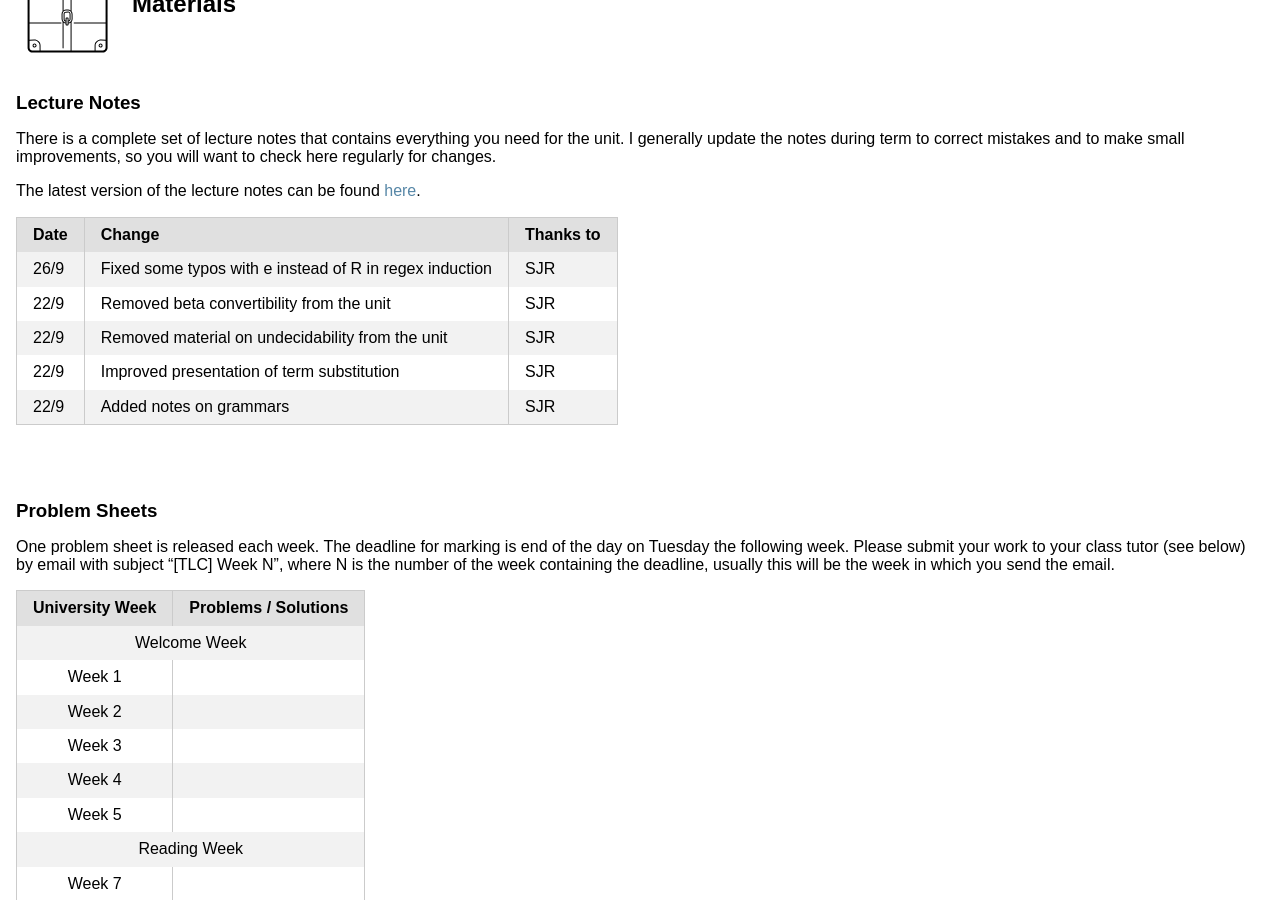
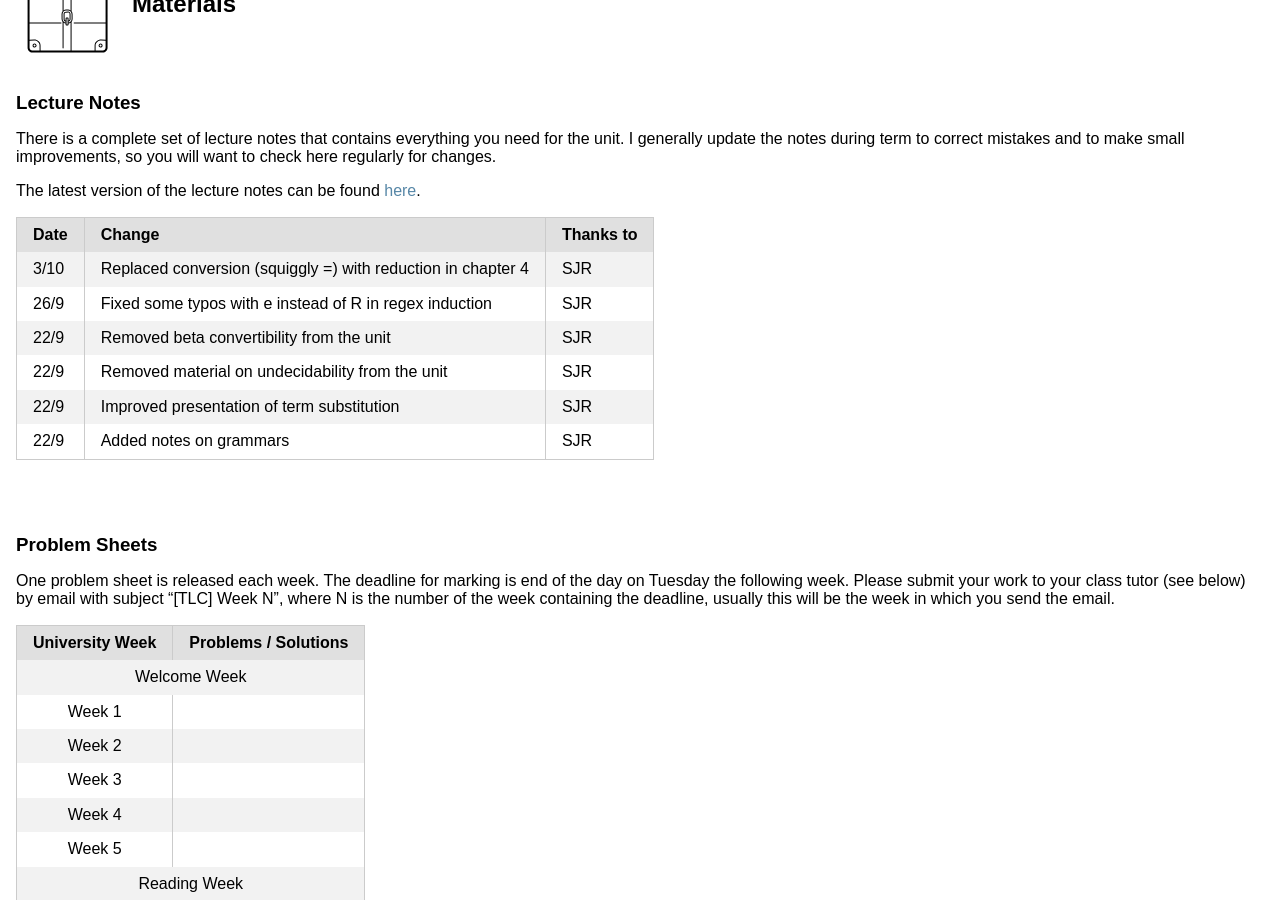
Before and after one commit to uob-coms30040/uob-coms30040.github.io, a Jekyll site: the page built from welcome.md, in a window 1280 px wide and 900 px high, scrolled down 679 px. Built offline with Jekyll 4.4.1, drawn with Linux system fonts in a browser that asks for light colours; nearby versions of some CDN libraries.

Commit message:
changelog

```diff
--- a/welcome.md
+++ b/welcome.md
@@ -43,6 +43,7 @@ Outside of lectures and classes, if you have any questions about the material, t
   </tr>
   </thead>
   <tbody>
+    <tr><td>3/10</td><td>Replaced conversion (squiggly =) with reduction in chapter 4</td><td>SJR</td></tr>
     <tr><td>26/9</td><td>Fixed some typos with e instead of R in regex induction</td><td>SJR</td></tr>
     <tr><td>22/9</td><td>Removed beta convertibility from the unit</td><td>SJR</td></tr>
     <tr><td>22/9</td><td>Removed material on undecidability from the unit</td><td>SJR</td></tr>
```
